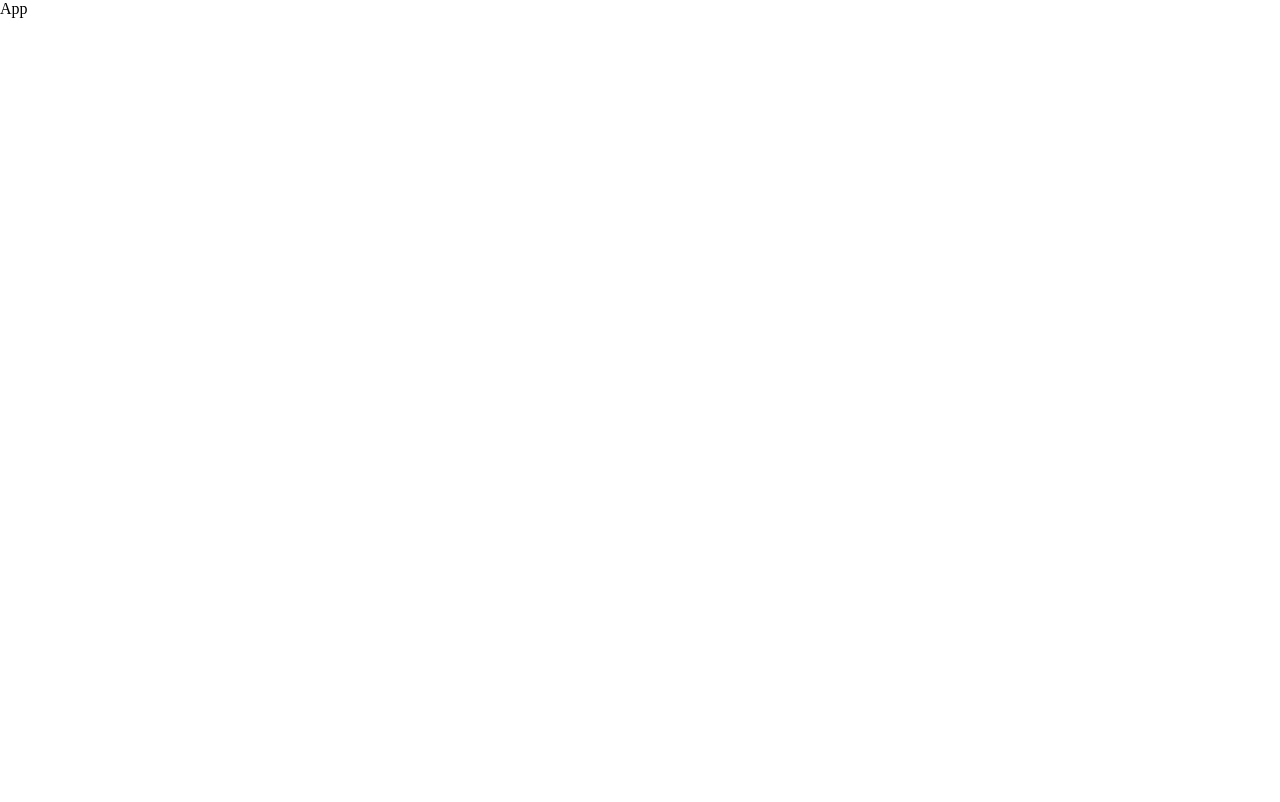
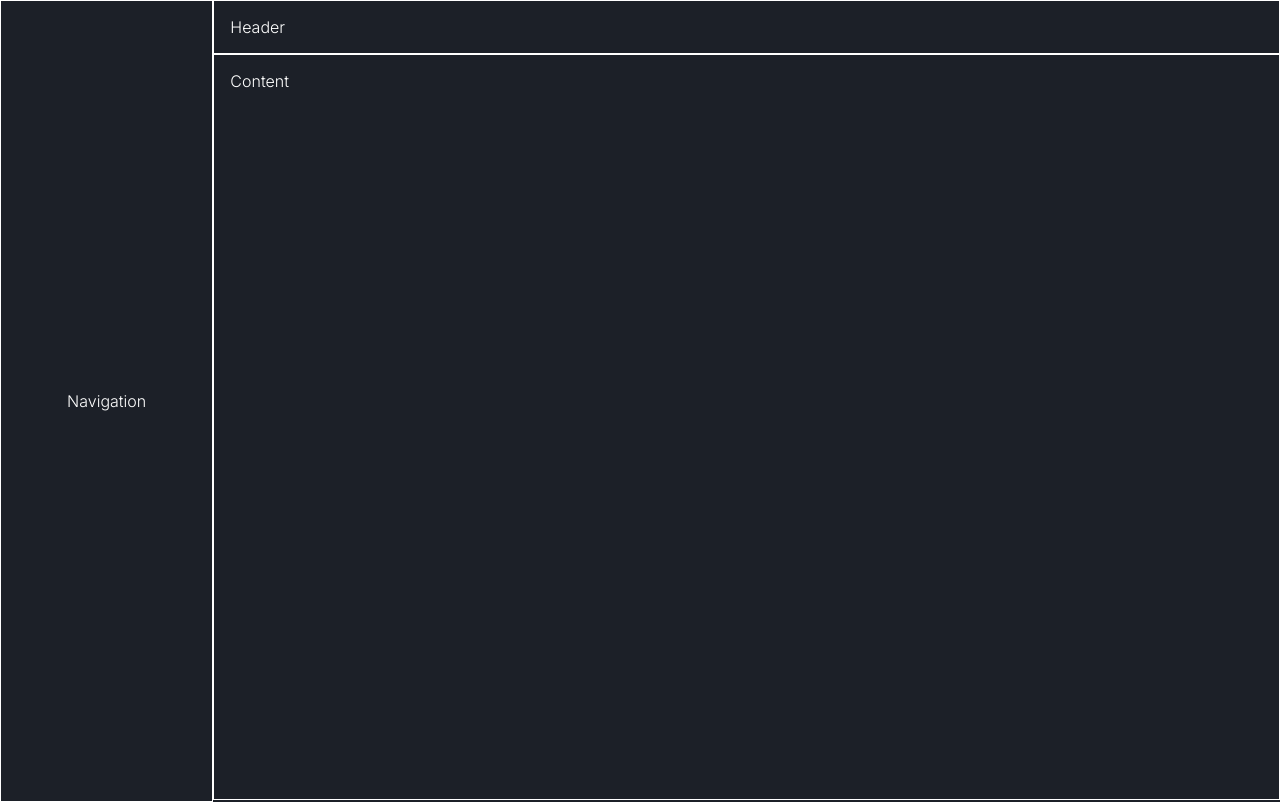
Before and after one commit to Pyother/underground-cables-detector, a React (Create React App) app in the folder app/client/: page / in a window 1280 px wide. Built offline with nearby package versions, Linux system fonts and the light colour scheme.

Commit message:
Frontend - define layout

```diff
--- a/app/client/public/index.html
+++ b/app/client/public/index.html
@@ -4,6 +4,9 @@
     <meta charset="utf-8" />
     <link rel="icon" href="%PUBLIC_URL%/favicon.ico" />
     <meta name="viewport" content="width=device-width, initial-scale=1" />
+    <link rel="preconnect" href="https://fonts.googleapis.com">
+    <link rel="preconnect" href="https://fonts.gstatic.com" crossorigin>
+    <link href="https://fonts.googleapis.com/css2?family=Inter:ital,opsz,wght@0,14..32,100..900;1,14..32,100..900&display=swap" rel="stylesheet">
     <title>Underground Cables Detector by Piotr Sobol</title>
   </head>
   <body>
--- a/app/client/src/App.tsx
+++ b/app/client/src/App.tsx
@@ -1,10 +1,59 @@
-import React from 'react';
+// * React and Redux:
+import React, { useEffect } from 'react';
+import { useDispatch, useSelector } from 'react-redux';
+import { setDeviceType } from './features/layoutFeatures/DeviceTypeSlice.js';
+import { RootState } from './store/store';
+
+// * MUI:
+import { Grid, Stack } from '@mui/material';
+
+// * Own components:
+import Navigation from './components/navigation/Navigation';
+import Content from './components/content/Content';
+import Header from './components/header/Header';
+
+// * Stylesheet:
 import './assets/styles/root.css';
 
 const App = () => {
+
+    const dispatch = useDispatch();
+    const deviceType = useSelector((state: RootState) => state.deviceType.deviceType);
+
+    useEffect(() => {
+        const handleResize = () => {
+            dispatch(setDeviceType(window.innerWidth));
+        }
+
+        handleResize();
+        window.addEventListener('resize', handleResize);
+
+        return () => {
+            window.removeEventListener('resize', handleResize);
+        }
+    }, [dispatch]);
+
     return (
         <>
-            App
+            {
+                deviceType === "mobile" ?
+                <Stack className="mobile-container">
+                    <Navigation />
+                    <Header />
+                    <Content />
+                </Stack> :
+                <Grid container className='app'>
+                    <Grid item xs={12} sm={3} md={2}>
+                        <Navigation />
+                    </Grid>
+                    <Grid item xs={12} sm={9} md={10}>
+                        <Stack className="header-content-container">
+                            <Header />
+                            <Content />
+                        </Stack>
+                    </Grid>
+                </Grid>
+            }
         </>
     )
 }
--- /dev/null
+++ b/app/client/src/assets/styles/layout.css
@@ -0,0 +1,43 @@
+.app {
+    width: 100%;
+    height: 100vh;
+}
+
+.navigation, .header, .content {
+    border: 1px solid white;
+    padding: var(--padding);
+}
+
+.header-content-container, .mobile-container {
+    height: 100%
+}
+
+.navigation {
+
+}
+
+.header {
+
+}
+
+.content {
+    height: 100%;
+}
+
+@media (max-width: 600px) {
+    .navigation {
+        height: auto;
+    }
+}
+
+@media (min-width: 600px) and (max-width: 1024px) {
+    .navigation {
+        height: calc(100% - 2 * var(--padding));
+    }
+}
+
+@media (min-width: 1024px) {
+    .navigation {
+        height: calc(100% - 2 * var(--padding));
+    }
+}
--- a/app/client/src/assets/styles/root.css
+++ b/app/client/src/assets/styles/root.css
@@ -1,6 +1,7 @@
 @import '../../components/navigation/navigation.css';
 @import '../../components/content/content.css';
 @import '../../components/header/header.css';
+@import './layout.css';
 @import './utils.css';
 
 body {
@@ -8,10 +9,20 @@ body {
     padding: 0;
     color: var(--text-color-primary);
     background-color: var(--bg-color-primary);
+    font-family: "Inter", sans-serif;
+    font-weight: 300;
+    width: 100%;
+    height: 100vh;
 }
 
 :root {
-    --text-color-primary: black;
-    --bg-color-primary: white;
-    --accent-color-primary: yellow;
+    --text-color-primary: white;
+    --bg-color-primary: #1c2028;
+    --bg-color-secondary: black;
+    --accent-color-primary: gold;
+    --padding: 1em;
 }
+
+#root {
+    height: 100%;
+}
--- a/app/client/src/components/content/Content.tsx
+++ b/app/client/src/components/content/Content.tsx
@@ -1,10 +1,16 @@
+// * React and Redux:
 import React from 'react';
+
+// * MUI:
+import {
+    Stack
+} from '@mui/material';
 
 const Content = () => {
     return (
-        <>
+        <Stack className="content">
             Content
-        </>
+        </Stack>
     )
 }
 
--- a/app/client/src/components/header/Header.tsx
+++ b/app/client/src/components/header/Header.tsx
@@ -1,10 +1,16 @@
+// * React and Redux:
 import React from 'react';
+
+// * MUI:
+import {
+    Stack
+} from '@mui/material';
 
 const Header = () => {
     return (
-        <>
+        <Stack className="header">
             Header
-        </>
+        </Stack>
     )
 }
 
--- a/app/client/src/components/navigation/Navigation.tsx
+++ b/app/client/src/components/navigation/Navigation.tsx
@@ -1,10 +1,16 @@
+// * React and Redux:
 import React from 'react';
+
+// * MUI:
+import {
+    Stack
+} from '@mui/material';
 
 const Navigation = () => {
     return (
-        <>
+        <Stack className="navigation center">
             Navigation
-        </>
+        </Stack>
     )
 }
 
--- /dev/null
+++ b/app/client/src/features/layoutFeatures/DeviceTypeSlice.js
@@ -0,0 +1,18 @@
+import { createSlice } from '@reduxjs/toolkit';
+
+const DeviceTypeSlice = createSlice({
+    name: 'deviceType',
+    initialState: {
+        deviceType: window.innerWidth > 1024 ? 'desktop' : window.innerWidth > 600 ? 'tablet' : 'mobile',
+    },
+    reducers: {
+        setDeviceType(state, action) {
+            if (action.payload >= 1024) state.deviceType = 'desktop';
+            if (action.payload < 1024 && action.payload > 600) state.deviceType = 'tablet';
+            if (action.payload < 600) state.deviceType = 'mobile';
+        },
+    },
+});
+
+export const { setDeviceType } = DeviceTypeSlice.actions;
+export default DeviceTypeSlice.reducer;
--- a/app/client/src/features/layoutFeatures/DeviceTypeSlice.ts
+++ /dev/null
@@ -1,16 +0,0 @@
-import { createSlice } from '@reduxjs/toolkit';
-
-const DeviceTypeSlice = createSlice({
-    name: 'deviceType',
-    initialState: {
-        deviceType: window.innerWidth > 1024 ? 'desktop' : window.innerWidth > 768 ? 'tablet' : 'mobile',
-    },
-    reducers: {
-        setDeviceType(state, action) {
-            state.deviceType = action.payload;
-        },
-    },
-});
-
-export const { setDeviceType } = DeviceTypeSlice.actions;
-export default DeviceTypeSlice.reducer;
--- a/app/client/src/index.tsx
+++ b/app/client/src/index.tsx
@@ -5,7 +5,7 @@ import App from './App';
 
 // * Redux:
 import { Provider } from 'react-redux';
-import store from './store/store';
+import { store } from './store/store';
 
 const root = ReactDOM.createRoot(
   document.getElementById('root') as HTMLElement
--- a/app/client/src/store/store.ts
+++ b/app/client/src/store/store.ts
@@ -1,10 +1,11 @@
 import { configureStore } from '@reduxjs/toolkit';
 import deviceTypeReducer from '../features/layoutFeatures/DeviceTypeSlice';
 
-const store = configureStore({
+export const store = configureStore({
     reducer: {
         deviceType: deviceTypeReducer,
     },
 });
 
-export default store;
+export type RootState = ReturnType<typeof store.getState>;
+export type AppDispatch = typeof store.dispatch;
```
Also changed, not shown: 1 other file (tests, documents, lock files or other folders).
